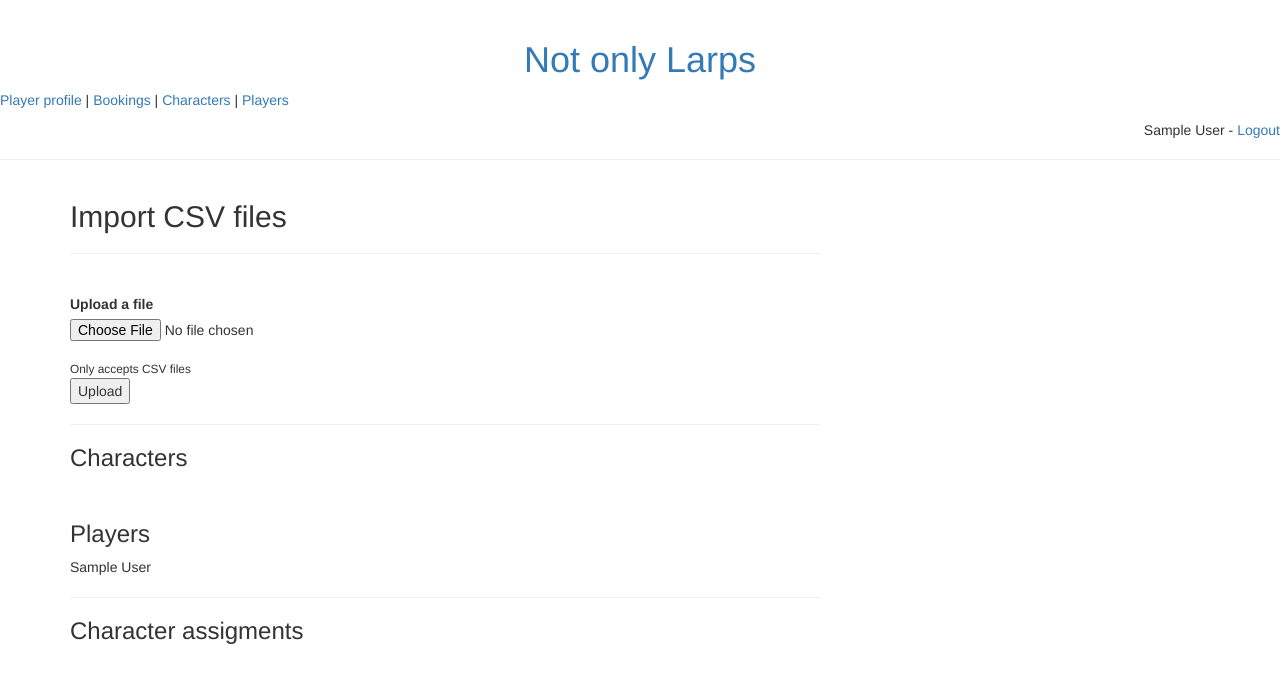
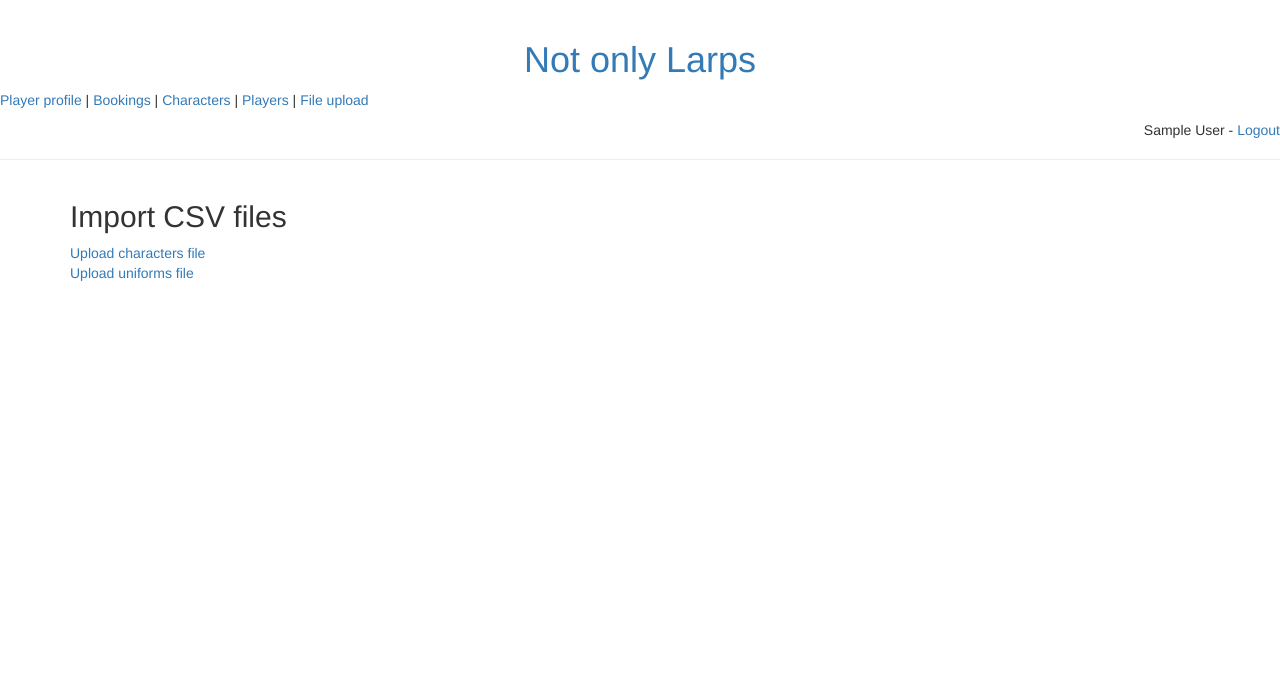
Before and after one commit to Adavideo/larps, a Django app: page /larps/file_upload/ in a window 1280 px wide. Shown: the top 683 px of the page. Run offline with Django 3.2, Linux system fonts and the light colour scheme; the visitor is signed in with stand-in values (Sample User, id 1); data comes from the database, SQL or seed files in the repository; data that the repository does not hold is empty; some libraries are stand-ins or nearby versions.

Commit message:
Created new csv file type for uniforms

```diff
--- a/larps/config.py
+++ b/larps/config.py
@@ -1,10 +1,15 @@
 
 
 def login_required_enabled():
-    login_required_enabled = False
+    login_required_enabled = True
     return login_required_enabled
 
 # Name of the Larp. Used for importing characters and players with CSV files
 def larp_name():
     larp = "Mission Together"
     return larp
+
+def csv_file_types():
+    types = [("Characters","Characters"),
+            ("Uniforms", "Uniforms")]
+    return types
--- a/larps/forms.py
+++ b/larps/forms.py
@@ -1,5 +1,6 @@
 from django import forms
 from .models import DietaryRestriction, BusStop, Accomodation
+from .config import csv_file_types
 
 def process_options(options_list):
     processed_options = []
@@ -33,3 +34,7 @@ class BookingsForm(forms.Form):
     accomodation = forms.ChoiceField(choices=accomodation_options)
     sleeping_bag = forms.ChoiceField(choices=boolean_choices())
     comments = forms.CharField(max_length=200)
+
+class ImportCSVForm(forms.Form):
+    #file_type = forms.ChoiceField(choices=csv_file_types())
+    file = forms.FileField()
--- /dev/null
+++ b/larps/templates/csv_import/csv_index.html
@@ -0,0 +1,15 @@
+{% extends 'larps/base.html' %}
+
+{% block content %}
+
+<h2>Import CSV files</h2>
+
+<a href="{% url 'larps:file_upload' file_type_number=0 %}">
+Upload characters file
+</a>
+<br>
+<a href="{% url 'larps:file_upload' file_type_number=1 %}">
+Upload uniforms file
+</a>
+
+{% endblock %}
--- a/larps/templates/csv_import/file_upload.html
+++ b/larps/templates/csv_import/file_upload.html
@@ -1,10 +1,10 @@
 {% extends 'larps/base.html' %}
 
-{% block title %}Login{% endblock %}
+{% block title %}Import CSV files page{% endblock %}
 
 {% block content %}
 
-  <h2>Import CSV files</h2>
+  <h2>Import CSV file - {{file_type}}</h2>
   <hr>
   {% if messages %}
       {% for message in messages %}
@@ -18,31 +18,15 @@
   {{order}}
   <form action="" method="POST" enctype="multipart/form-data">
       {% csrf_token %}
-      <br>
-      <label for="file1"> Upload a file</label><br>
-      <input type="file" id="file1" name="file"><br>
-      <small>Only accepts CSV files</small><br>
+      {{ form.as_p }}
       <button type="submit">Upload</button>
   </form>
   {% endif %}
 
-  <hr>
-  <h3>Characters</h3>
-  {% for character in characters %}
-    {{character.name}} - group: {{character.group.name}} - race: {{character.race.name}}<br>
-  {% endfor %}
-  <br>
-  <h3>Players</h3>
-  {% for player in players %}
-    {{player.first_name}} {{player.last_name}}<br>
-  {% endfor %}
+<hr>
 
-  <hr>
-  <h3>Character assigments</h3>
-  {% for assigment in assigments %}
-    {{assigment.character.group.larp}} {{assigment.run}} -
-    {{assigment.character.name}} assigned to {{assigment.user.first_name}} {{assigment.user.last_name}}
-    <br>
-  {% endfor %}
+{% for line in result %}
+  {{ line }}<br>
+{% endfor %}
 
 {% endblock %}
--- a/larps/templates/larps/base.html
+++ b/larps/templates/larps/base.html
@@ -23,6 +23,9 @@
               </a> |
               <a href="{% url 'larps:players_list' %}">
               Players
+              </a>|
+              <a href="{% url 'larps:file_upload' %}">
+              File upload
               </a>
             </p>
 
--- a/larps/urls.py
+++ b/larps/urls.py
@@ -1,9 +1,10 @@
 from django.urls import path
 from django.contrib.auth.decorators import login_required
-from .config import login_required_enabled
+from .config import login_required_enabled, csv_file_types
 from . import views
 
 app_name = 'larps'
+csv_file_types = csv_file_types()
 
 if login_required_enabled():
     urlpatterns = [
@@ -16,7 +17,8 @@ if login_required_enabled():
         path('bookings', login_required(views.BookingsListView.as_view()), name='bookings_list'),
         path('bookings/<int:pk>/', login_required(views.BookingsView.as_view()), name='bookings'),
         path('bookings/larp_<int:larp_id>/run_<int:run>/', login_required(views.manage_bookings_view), name='manage_bookings'),
-        path('file_upload/', login_required(views.file_upload_view), name="file_upload"),
+        path('file_upload/', login_required(views.file_upload_index_view), name='file_upload'),
+        path('file_upload/<int:file_type_number>/', login_required(views.file_upload_view), name='file_upload'),
         path('uniforms', login_required(views.uniforms_view), name="uniforms"),
     ]
 else:
@@ -30,6 +32,7 @@ else:
         path('bookings', views.BookingsListView.as_view(), name='bookings_list'),
         path('bookings/<int:pk>/', views.BookingsView.as_view(), name='bookings'),
         path('bookings/larp_<int:larp_id>/run_<int:run>/', views.manage_bookings_view, name='manage_bookings'),
-        path('file_upload/', views.file_upload_view, name="file_upload"),
+        path('file_upload/', views.file_upload_index_view, name='file_upload'),
+        path('file_upload/<int:file_type_number>/', views.file_upload_view, name='file_upload'),
         path('uniforms', views.uniforms_view, name="uniforms"),
     ]
--- a/larps/views.py
+++ b/larps/views.py
@@ -9,9 +9,10 @@ from django.contrib.auth.models import User
 from django.contrib import messages
 
 
-from .forms import PlayerForm, BookingsForm
+from .forms import *
 from .models import Character, Player, CharacterAssigment, Bookings, Group, DietaryRestriction, Larp
 from .csv_importer import process_csv
+from .config import csv_file_types
 
 
 # HOME AND LOGOUT
@@ -116,21 +117,49 @@ def get_context_info():
               }
     return context
 
-def file_upload_view(request):
-    template = "csv_import/file_upload.html"
-    context = get_context_info()
 
-    if request.method == "GET":
-        return render(request, template, context)
-
-    file = request.FILES['file']
-    process_csv(file)
+def file_upload_index_view(request):
+    template = "csv_import/csv_index.html"
+    file_types = csv_file_types()
+    context = {'user': request.user, 'file_types': file_types}
 
     return render(request, template, context)
+
+
+def file_upload_view(request, file_type_number):
+    template = "csv_import/file_upload.html"
+    file_type = csv_file_types()[file_type_number][0]
+
+    if request.method == "POST":
+        form = ImportCSVForm(request.POST)
+        file = request.FILES['file']
+        result = process_csv(file, file_type)
+        context = {'form': form, 'user': request.user, 'result': result, 'file_type':file_type}
+    else:
+        form = ImportCSVForm()
+        context = {'form': form, 'user': request.user, 'file_type':file_type}
+
+    return render(request, template, context)
+
+def file_upload_uniforms_view(request):
+    template = "csv_import/file_upload.html"
+    file_type = csv_file_types()[1][0]
+
+    if request.method == "POST":
+        form = ImportCSVForm(request.POST)
+        file = request.FILES['file']
+        result = process_csv(file, file_type)
+        context = {'form': form, 'user': request.user, 'result': result}
+    else:
+        form = ImportCSVForm()
+        context = {'form': form, 'user': request.user}
+
+    return render(request, template, context)
+
 
 # UNIFORMS
 
 def uniforms_view(request):
+    template = "larps/uniforms.html"
     context = {}
-    template = "larps/uniforms.html"
     return render(request, template, context)
```
Also changed, not shown: larps/csv_importer.py (+15 -5 lines), larps/templates/csv_import/characters_info.html (added, +26 -0 lines), larps/test_csv.py (+22 -25 lines).
